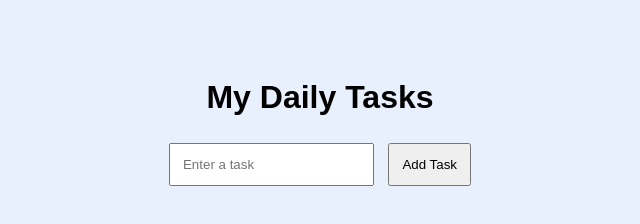
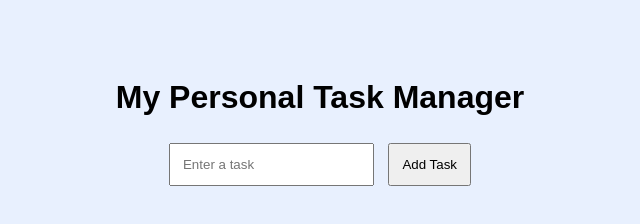
Before and after one commit to sahil-cyber-778/personal-todo-list, a plain HTML site: page index.html in a window 1280 px wide. Shown: the whole page, without its empty margins (320-960 px from the left). Drawn offline with Linux system fonts and the light colour scheme.

Commit message:
Update website title

```diff
--- a/index.html
+++ b/index.html
@@ -21,7 +21,7 @@
     </style>
 </head>
 <body>
-    <h1>My Daily Tasks</h1>
+    <h1>My Personal Task Manager</h1>
     <input id="task" placeholder="Enter a task">
     <button onclick="addTask()">Add Task</button>
     <ul id="list"></ul>
```
